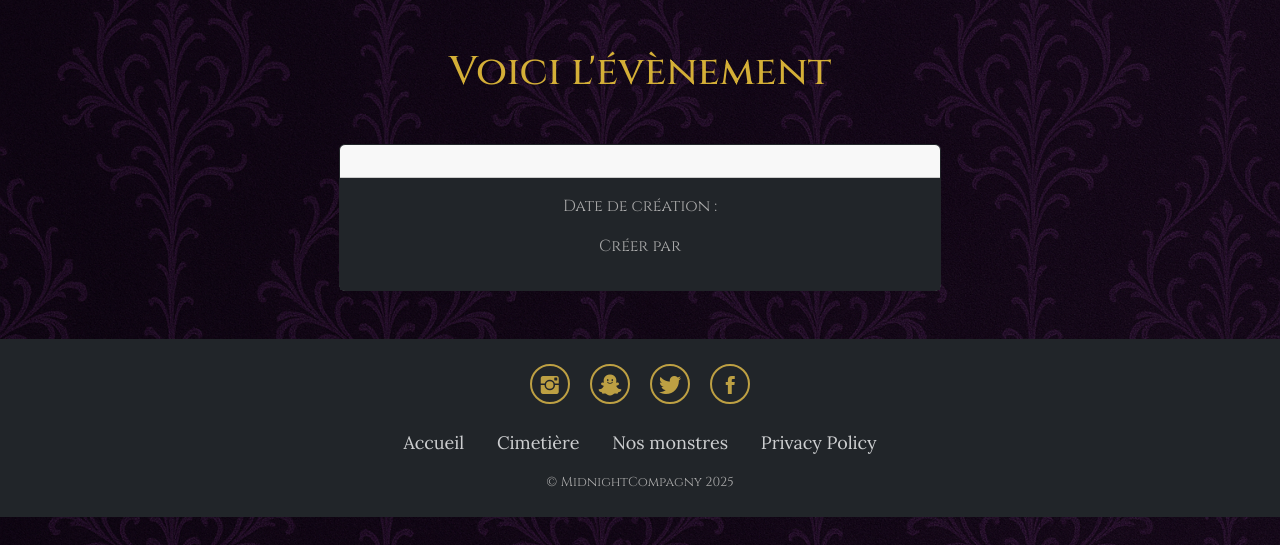
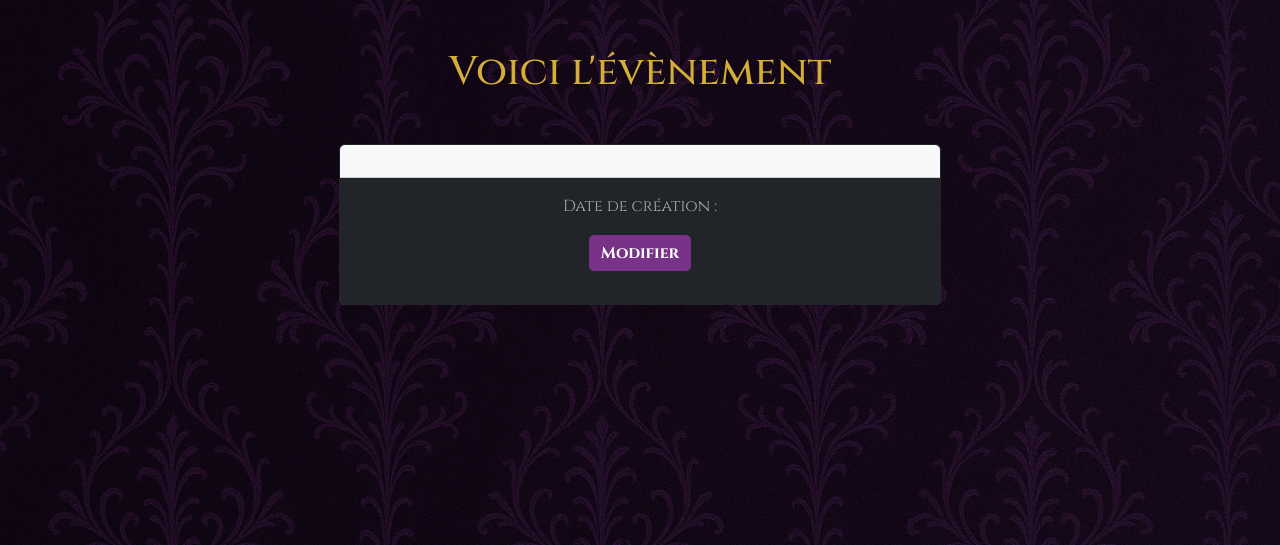
Before and after one commit to Pauliine11/symfonyProject, a Symfony app: template templates/event/show.html.twig in a window 1280 px wide. Shown: the part 86-631 px from the top of the page. Run offline with Twig, Linux system fonts and the light colour scheme; the template is opened without the code that fills it, so the values that code supplies are empty; some libraries are stand-ins or nearby versions; some web fonts are replaced.

Commit message:
CSS page edit

```diff
--- a/public/css/style.css
+++ b/public/css/style.css
@@ -184,3 +184,7 @@
   color: #aaa;
   font-family: 'Cinzel', serif;
 }
+
+.form-label{
+  color: #D4AF37;
+}
--- a/templates/event/index.html.twig
+++ b/templates/event/index.html.twig
@@ -1,13 +1,13 @@
 {% extends 'base.html.twig' %}
 
 {% block body %}
-    <h1 class="box-index1 text-center mt-5">Les sujets</h1>
+    <h1 class="box-index1 text-center mt-5">Les Événements</h1>
     {% for event in events %}
         <div class="m-5">
             <a href="{{ path('app_event_show', {'id': event.id}) }}" class="btn btn-dark col-12"><span>{{ event.title}}</span></a>
         </div>
     {% else %}
-        <p>Il n'y a pas encore de sujet</p>
+        <p>Il n'y a pas encore d'événement</p>
     {% endfor %}
     <div class="d-flex justify-content-center">
     <a href="{{ path('app_event_new') }}" class="btn colorIcons btn-dark margin-bot"><i class="fa-solid fa-ghost"></i> Créer un Événement</a>
--- a/templates/event/show.html.twig
+++ b/templates/event/show.html.twig
@@ -3,7 +3,7 @@
 
 {% block body %}
     <h1 class="mt-5 text-center">Voici l'évènement </h1>
-    <div class="container-fluid mt-5">
+    <div class="container-fluid mt-5 margin-bot">
         <div class="d-flex justify-content-center border-dark">
             <div class="card text-center border-dark" style="width: 48%;">
                 <div class="card-header bgColor fs-4">
@@ -17,8 +17,8 @@
                         <p>Date de création : {{ event.creationDate ? event.creationDate|date('d-m-Y') : '' }}<p>
                     {% endif %}
 
-                    <p>Créer par {{ event.user.pseudo ? event.user.pseudo : event.user.email }}<p>
 
+                    <a href="{{ path('app_event_edit', {'id': event.id}) }}" class="btn btn-dark btnColor">Modifier</a>
                     {% if app.user and app.user == event.user %}
                         <a href="{{ path('app_event_edit', {'id': event.id}) }}" class="btn btn-dark btnColor">Modifier</a>
                     {% endif %}
```
Also changed, not shown: templates/event/edit.html.twig (+11 -5 lines), templates/security/login.html.twig (line endings or trailing spaces).
